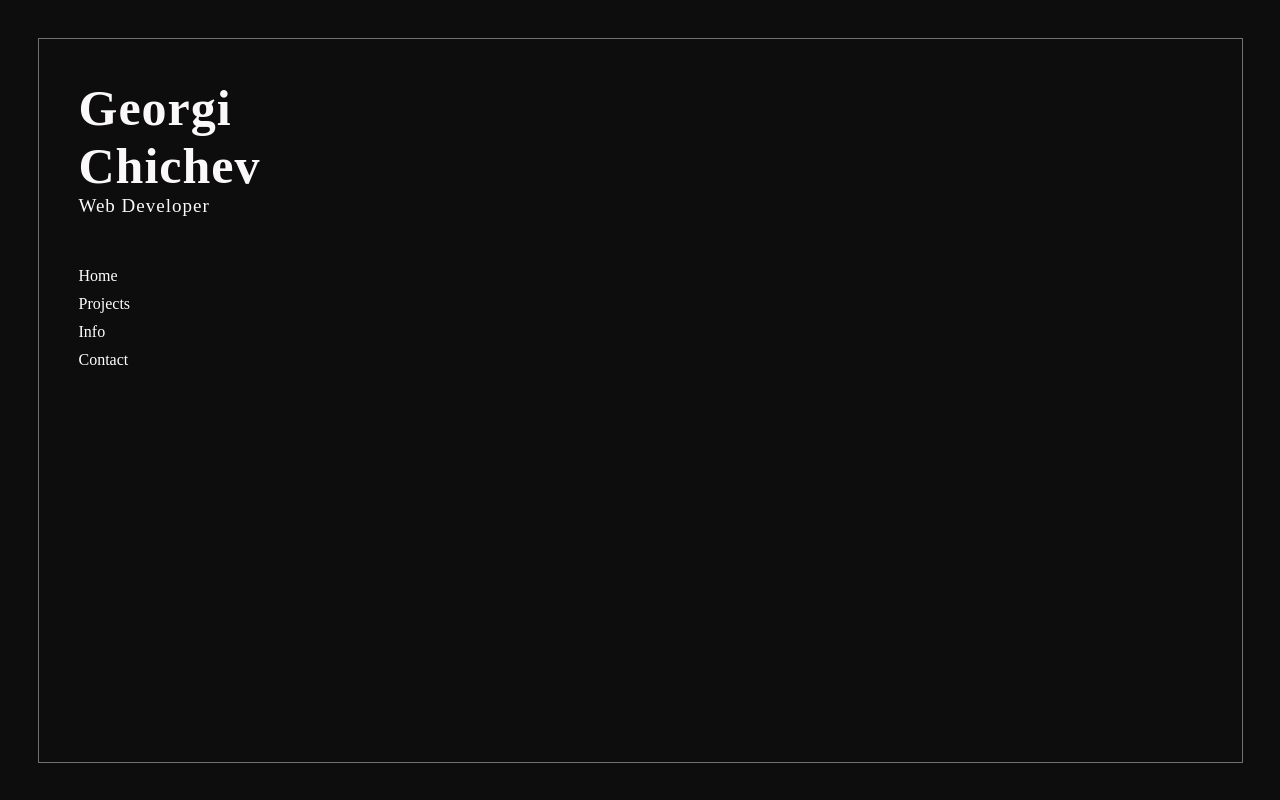
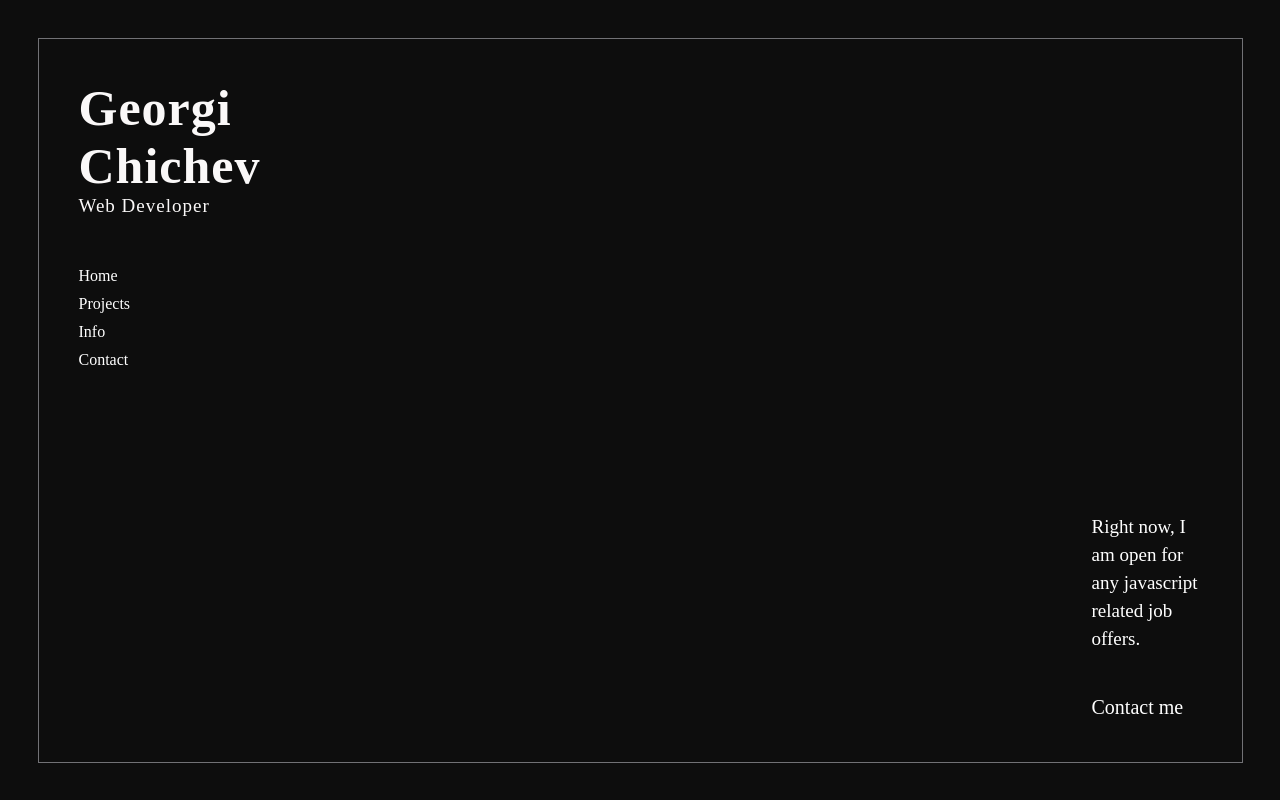
Before and after one commit to georgichichev/georgi-portfolio, a React (Create React App) app: page /contact in a window 1280 px wide. Built offline with nearby package versions, Linux system fonts and the light colour scheme; a web font is replaced by a local one.

Commit message:
Add contact page

```diff
--- a/src/App.css
+++ b/src/App.css
@@ -170,6 +170,26 @@ body{
     font-size: 15px;
 }
 
+.contact{
+    position: absolute;
+    font-family: "Neue Montreal Medium";
+    font-size: 19px;
+    color: #ffffff;
+    line-height: 28px;
+    width: 110px;
+    align-self: end;
+}
+
+.contact p{
+    margin-bottom: 40px;
+}
+
+.contact a {
+    text-decoration: none;
+    color: white;
+    font-size: 20px;
+}
+
 @media (min-width: 768px) {
     .mainContainer{
         height: calc(100% - 55px);
@@ -178,6 +198,9 @@ body{
     }
     .projects{
         align-self: center;
+    }
+    .header h1{
+        font-family: "Neue Montreal Thin";
     }
 }
 
@@ -202,4 +225,7 @@ body{
     .projects a{
         font-size: 65px;
     }
+    .header h1{
+        font-family: "Neue Montreal Thin";
+    }
 }
--- a/src/App.js
+++ b/src/App.js
@@ -3,6 +3,7 @@ import Home from "./components/Home/Home.js";
 import Projects from "./components/Projects/Projects.js";
 import {BrowserRouter, Route, Routes, Navigate} from "react-router-dom";
 import Info from "./components/Info/Info.js";
+import Contact from "./components/Contact/Contact.js";
 
 function App() {
     return (
@@ -15,6 +16,7 @@ function App() {
                         <Route path="/home" element={<Navigate to="/"/>}/>
                         <Route path="/info" element={<Info/>}/>
                         <Route path="/projects" element={<Projects/>}/>
+                        <Route path="/contact" element={<Contact/>}/>
                     </Routes>
                 </main>
             </BrowserRouter>
--- /dev/null
+++ b/src/components/Contact/Contact.js
@@ -0,0 +1,22 @@
+import {Link} from "react-router-dom";
+
+const Contact = () => {
+    return(
+        <section className="contact">
+            <p>
+                Right now, I am open for any javascript related job offers.
+            </p>
+            <Link
+                to='#'
+                onClick={(e) => {
+                    window.location.href = "mailto:georgichichev15@gmail.com";
+                    e.preventDefault();
+                }}
+            >
+                Contact me
+            </Link>
+        </section>
+    )
+}
+
+export default Contact
--- a/src/components/Projects/Projects.js
+++ b/src/components/Projects/Projects.js
@@ -4,7 +4,7 @@ const Projects = () => {
             <h3>Projects (Design & Develop)</h3>
             <article className="project">
                 <a href="https://chatterboxer-9c635.firebaseapp.com" target="_blank">Chatterbox</a>
-                <p>React, Express, Mongoose & Socket IO</p>
+                <p>React, Express, Mongoose & Web Sockets</p>
             </article>
             <article className="project">
                 <a href="https://planetino-295eb.web.app/" target="_blank">Planetino</a>
```
